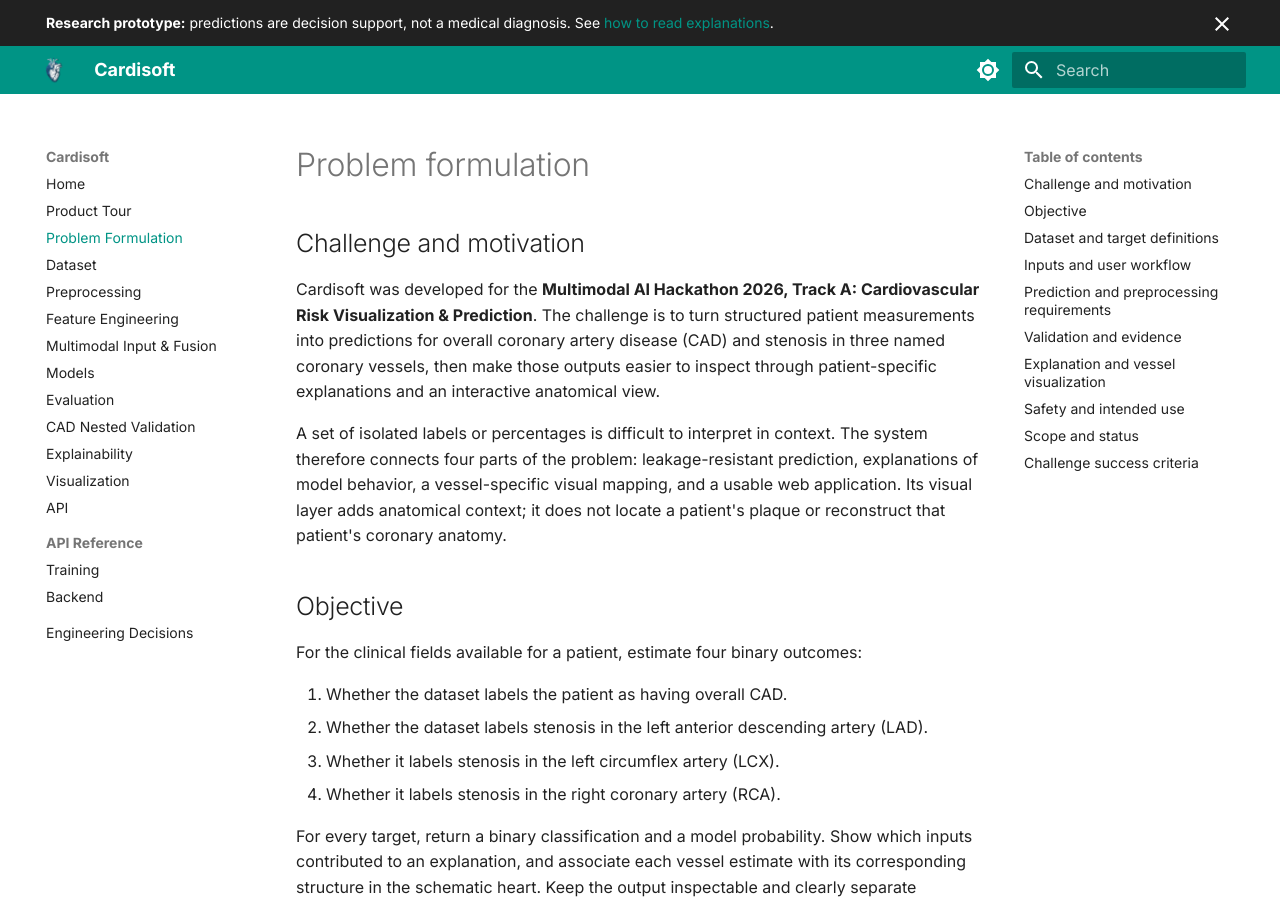
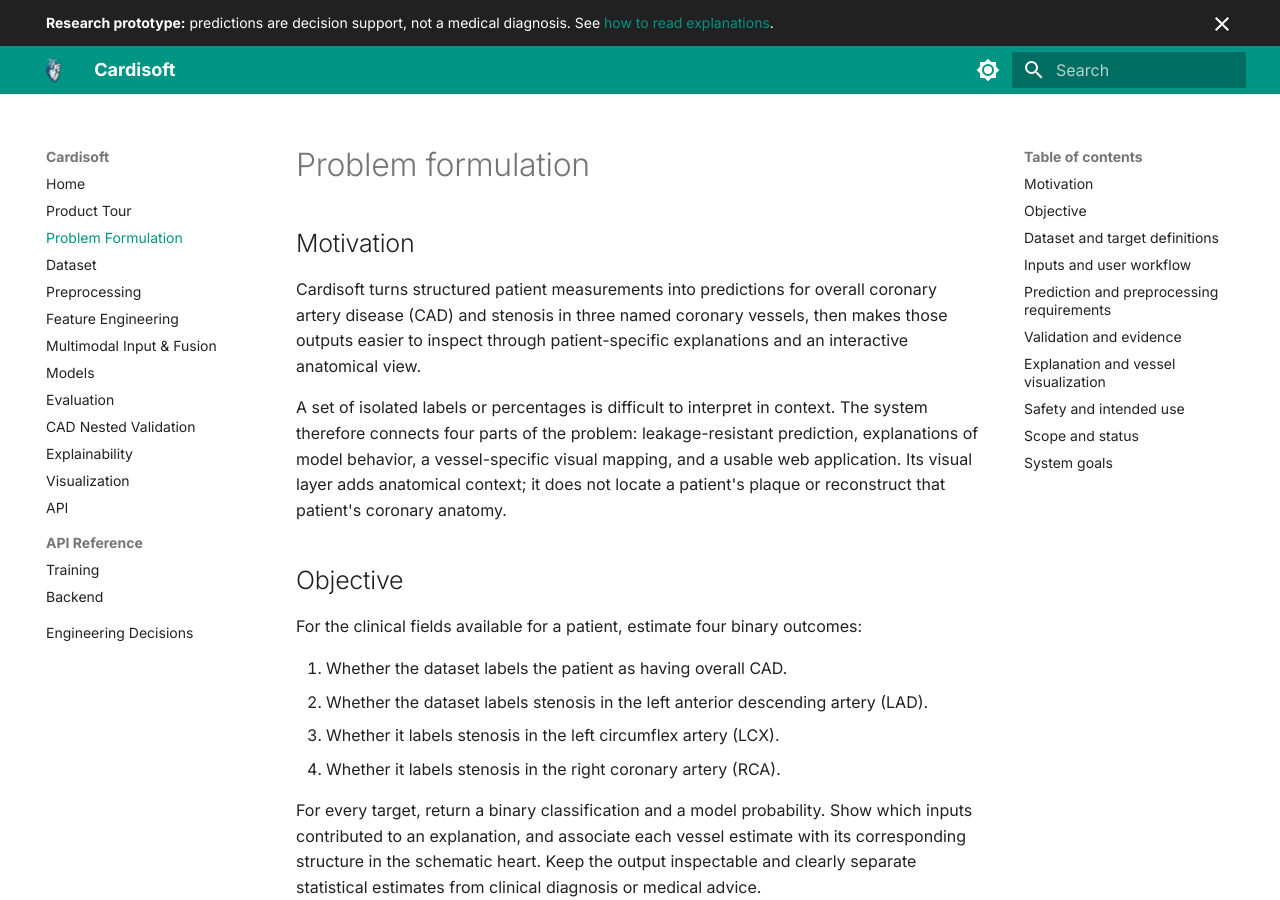
Before and after one commit to shavipal567/Cardisoft, an MkDocs documentation site: the page built from docs/problem-formulation.md, in a window 1280 px wide and 900 px high. Built offline with MkDocs 1.6.1 and Material for MkDocs 9.7.7, drawn with Linux system fonts in a browser that asks for light colours; some of the changed text lies outside the part shown.

Commit message:
making docs more generalized

```diff
--- a/docs/problem-formulation.md
+++ b/docs/problem-formulation.md
@@ -1,13 +1,11 @@
 # Problem formulation
 
-## Challenge and motivation
+## Motivation
 
-Cardisoft was developed for the **Multimodal AI Hackathon 2026, Track A:
-Cardiovascular Risk Visualization & Prediction**. The challenge is to turn
-structured patient measurements into predictions for overall coronary artery
-disease (CAD) and stenosis in three named coronary vessels, then make those
-outputs easier to inspect through patient-specific explanations and an
-interactive anatomical view.
+Cardisoft turns structured patient measurements into predictions for overall
+coronary artery disease (CAD) and stenosis in three named coronary vessels, then
+makes those outputs easier to inspect through patient-specific explanations and
+an interactive anatomical view.
 
 A set of isolated labels or percentages is difficult to interpret in context.
 The system therefore connects four parts of the problem: leakage-resistant
@@ -150,9 +148,9 @@
 targets, and external validation remain future work. Details and evidence are
 linked throughout this documentation.
 
-## Challenge success criteria
+## System goals
 
-The hackathon evaluates the complete system across five areas:
+The system brings together five areas:
 
 | Category | Weight | Evidence expected |
 |---|---:|---|
```
Also changed, not shown: PROBLEM.md (+0 -1 lines), README.md (+2 -2 lines), docs/engineering-decisions.md (+2 -2 lines), docs/index.md (+1 -1 lines).
